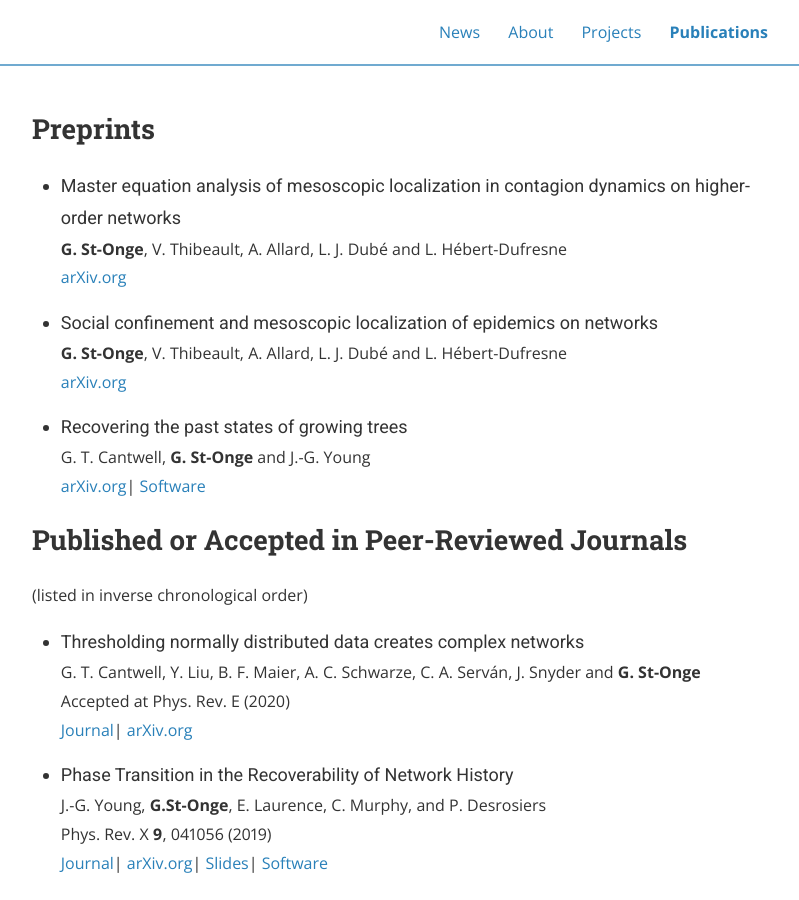
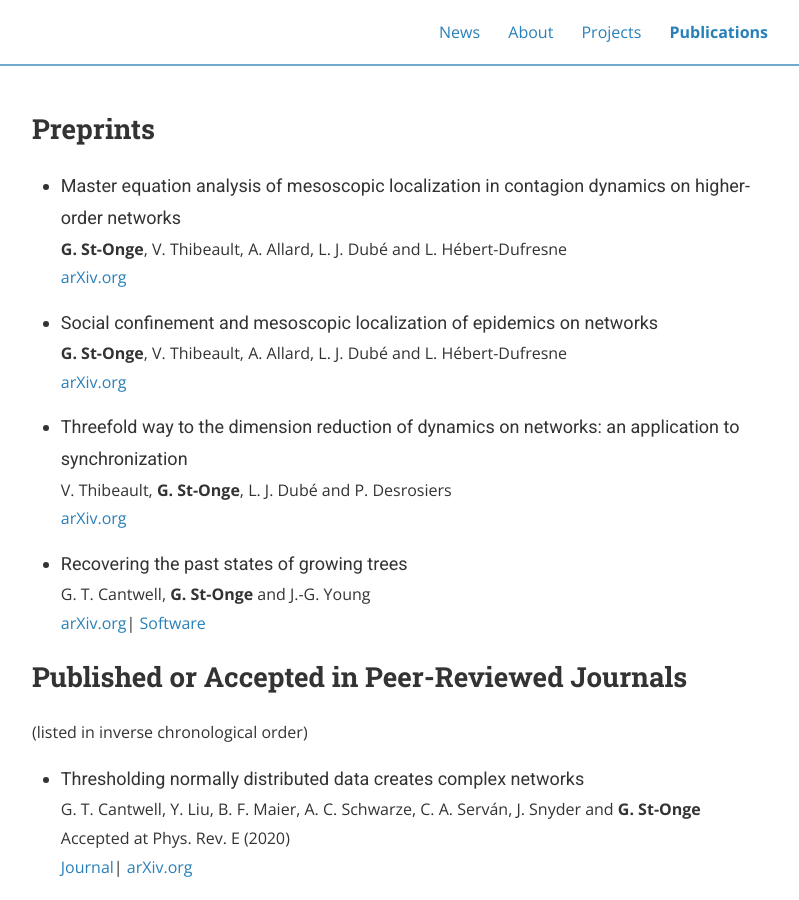
Before and after one commit to gstonge/gstonge.github.io, a Jekyll site: the page built from publications.md, in a window 1280 px wide and 900 px high. Shown: the whole window, without its empty margins (240-1039 px from the left). Built offline with Jekyll 4.4.1, drawn with Linux system fonts in a browser that asks for light colours; nearby versions of some CDN libraries.

Commit message:
add paper

```diff
--- a/publications.md
+++ b/publications.md
@@ -18,6 +18,10 @@ permalink: /publications/
 <br>
 [arXiv.org](https://arxiv.org/abs/2003.05924)
 
+* <span class="pub-title">Threefold way to the dimension reduction of dynamics on networks: an application to synchronization</span><br>
+ V. Thibeault, **G. St-Onge**, L. J. Dubé and P. Desrosiers
+<br>
+[arXiv.org](https://arxiv.org/abs/2005.10922)
 
 * <span class="pub-title">Recovering the past states of growing trees</span><br>
 G. T. Cantwell, **G. St-Onge** and J.-G. Young
```
